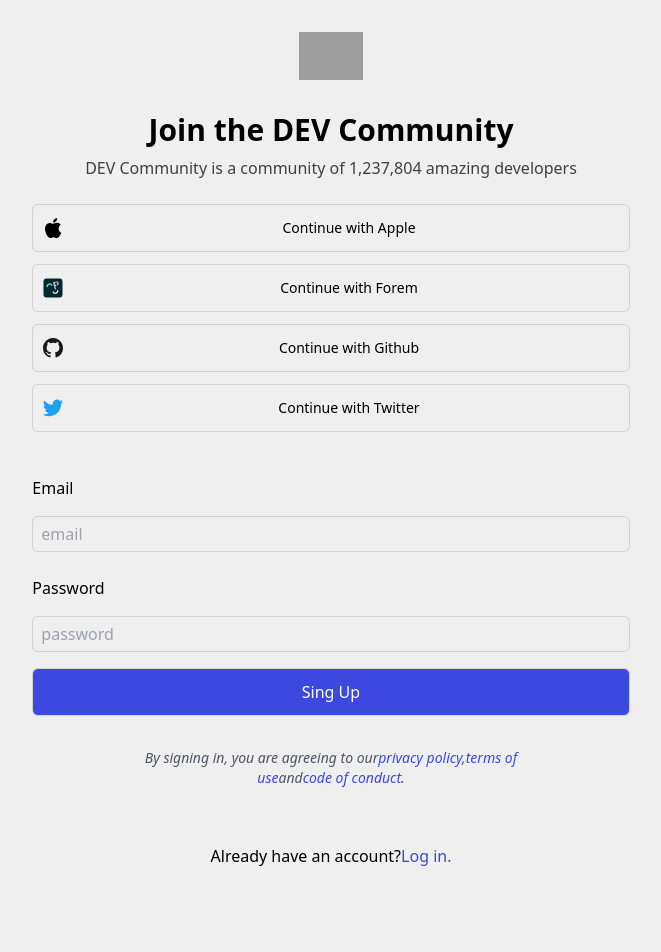
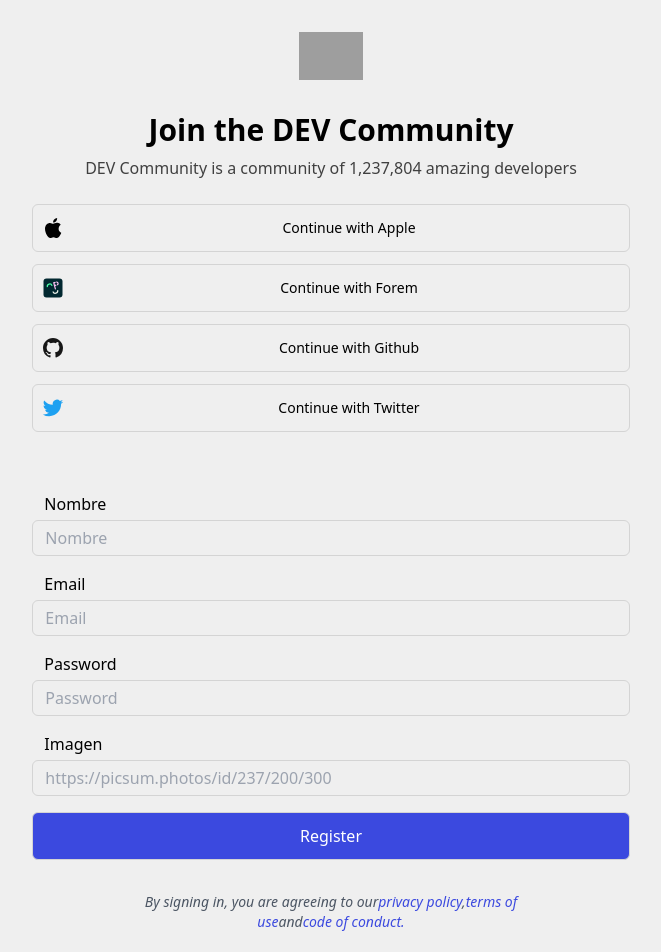
Before and after one commit to aluzdev/react-to, a React (Vite) app: page /register in a window 1280 px wide. Shown: the top 952 px of the page, without its empty margins (309-970 px from the left). Built offline with nearby package versions, Linux system fonts and the light colour scheme; grey boxes are pictures that could not be loaded; the HTML template or start-up script is replaced by a standard one.

Commit message:
register  and login

```diff
--- a/src/api/index.js
+++ b/src/api/index.js
@@ -13,3 +13,17 @@
 
   return data;
 };
+
+
+export const registerRequest = async (userData) => {
+  const response = await fetch(`${API_URL}/users/`, {
+    method: "POST",
+    body: JSON.stringify(userData),
+    headers: {
+      "Content-Type": "application/json",
+    },
+  });
+  const data = await response.json();
+
+  return data;
+};
--- a/src/pages/Login.jsx
+++ b/src/pages/Login.jsx
@@ -79,8 +79,7 @@
           <div id="div formLogIn" className="w-7/12">
             <form
               className="flex items-left justify-items-left flex-col"
-              onSubmit={onSubmit}
-            >
+              onSubmit={onSubmit}>
               <label>Email</label>
               <input
                 className="bg-transparent border border-neutral-300 gap-1 rounded-md  h-9 mt-4"
@@ -112,6 +111,7 @@
               <button className="flex items-center justify-center w-full h-12 bg-blueButton hover:bg-blue-800 border border-neutral-300 mx-auto mt-4 rounded-md">
                 <span className="text-white">Log In</span>
               </button>
+            </form>
             <div className="w-full gap-1 flex justify-center my-8">
               <span className="text-gray-600 w-9/12 text-sm italic antialiased font-light text-center">
                 By signing in, you are agreeing to our
@@ -125,24 +125,19 @@
                 and
                 <a
                   className="text-blueButton"
-                    href="https://dev.to/code-of-conduct"
-                  >
+                  href="https://dev.to/code-of-conduct">
                   code of conduct.
                 </a>
               </span>
             </div>
             <div className="w-full gap-1 flex justify-center mt-6 mb-20">
-                <span className="font-light">
-                  New to DEV Community?{" "}
-                  <a
-                    className="text-blueButton"
-                    href="https://dev.to/enter?state=new-user"
-                  >
+              <span className="font-light">New to DEV Community? </span>
+              <div
+                className="text-blueButton ml-4 cursor-pointer"
+                onClick={() => navigate("/register")}>
                 Create account.
-                  </a>
-                </span>
               </div>
-            </form>
+            </div>
           </div>
         </div>
       </div>
--- a/src/pages/Register.jsx
+++ b/src/pages/Register.jsx
@@ -1,7 +1,6 @@
 import { useForm } from "react-hook-form";
 import { Apple, Forem, Github, Twitter } from "../icons";
-import { useState } from "react";
-import { loginRequest } from "../api";
+import { registerRequest } from "../api";
 import { useNavigate } from "react-router-dom";
 
 export const Register = () => {
@@ -11,11 +10,12 @@
     formState: { errors },
   } = useForm();
   const navigate = useNavigate();
+
   const onSubmit = handleSubmit(async (userData) => {
-    const response = await loginRequest(userData);
+    const response = await registerRequest(userData);
     console.log(response);
-    localStorage.setItem("token", response.data);
-    navigate("/");
+
+    navigate("/login");
   });
 
   return (
@@ -25,10 +25,8 @@
           <a>
             <div className="object-contain w-16 h-12 mt-8">
               <img
-                className=""
                 src="https://dev-to-uploads.s3.amazonaws.com/uploads/logos/original_logo_0DliJcfsTcciZen38gX9.png"
                 alt="logo"
-                class="logInLogo"
               />
             </div>
           </a>
@@ -78,28 +76,50 @@
           <div id="register" className="w-7/12 mt-10">
             <form
               className="flex items-left justify-items-left flex-col"
-              onSubmit={onSubmit}
-            >
-              <label>Email</label>
+              onSubmit={onSubmit}>
+              <label className="pl-3 mt-4 ">Nombre</label>
               <input
-                className="bg-transparent border border-neutral-300 gap-1 rounded-md  h-9 mt-4 px-2"
+                className="bg-transparent border border-neutral-300 gap-1 rounded-md  h-9 mt-1 pl-3"
+                type="text"
+                placeholder="Nombre"
+                name="name"
+                {...register("name", { required: true })}
+              />
+              {errors.name && <span>El campo es requerido</span>}
+              <label className="pl-3 mt-4 ">Email</label>
+              <input
+                className="bg-transparent border border-neutral-300 gap-1 rounded-md  h-9 mt-1 pl-3"
                 type="email"
-                placeholder="email"
+                placeholder="Email"
                 name="email"
-                {...register("email")}
+                {...register("email", { required: true })}
               />
-              <br />
-              <label>Password</label>
+              {errors.email && <span>El campo es requerido</span>}
+
+              <label className="pl-3 mt-4 ">Password</label>
               <input
-                className="bg-transparent border border-neutral-300 gap-1 rounded-md  h-9 mt-4 px-2"
+                className="bg-transparent border border-neutral-300 gap-1 rounded-md  h-9 mt-1 pl-3"
                 type="password"
-                placeholder="password"
+                placeholder="Password"
                 name="password"
-                {...register("password")}
+                {...register("password", { required: true })}
               />
+              {errors.password && <span>El campo es requerido</span>}
+
+              <label className="pl-3 mt-4 ">Imagen</label>
+              <input
+                className="bg-transparent border border-neutral-300 gap-1 rounded-md  h-9 mt-1 pl-3"
+                type="text"
+                placeholder="https://picsum.photos/id/237/200/300"
+                name="image"
+                {...register("image", { required: true })}
+              />
+              {errors.image && <span>El campo es requerido</span>}
+
               <button className="flex items-center justify-center w-full h-12 bg-blueButton hover:bg-blue-800 border border-neutral-300 mx-auto mt-4 rounded-md">
-                <span className="text-white">Sing Up</span>
+                <span className="text-white">Register</span>
               </button>
+            </form>
             <div className="w-full gap-1 flex justify-center my-8">
               <span className="text-gray-600 w-9/12 text-sm italic antialiased font-light text-center">
                 By signing in, you are agreeing to our
@@ -113,24 +133,19 @@
                 and
                 <a
                   className="text-blueButton"
-                    href="https://dev.to/code-of-conduct"
-                  >
+                  href="https://dev.to/code-of-conduct">
                   code of conduct.
                 </a>
               </span>
             </div>
-              <div className="w-full gap-1 flex justify-center mt-6 mb-20">
-                <span className="font-light">
-                  Already have an account?
-                  <a
-                    className="text-blueButton"
-                    href="https://dev.to/enter?state=new-user"
-                  >
+            <div className="w-full gap-1 flex justify-center mt-3 mb-20">
+              <span className="font-light mr-6">Already have an account</span>
+              <div
+                className="text-blueButton cursor-pointer"
+                onClick={() => navigate("/login")}>
                 Log in.
-                  </a>
-                </span>
               </div>
-            </form>
+            </div>
           </div>
         </div>
       </div>
```
Lines whose indentation alone changed are shown as unchanged.
